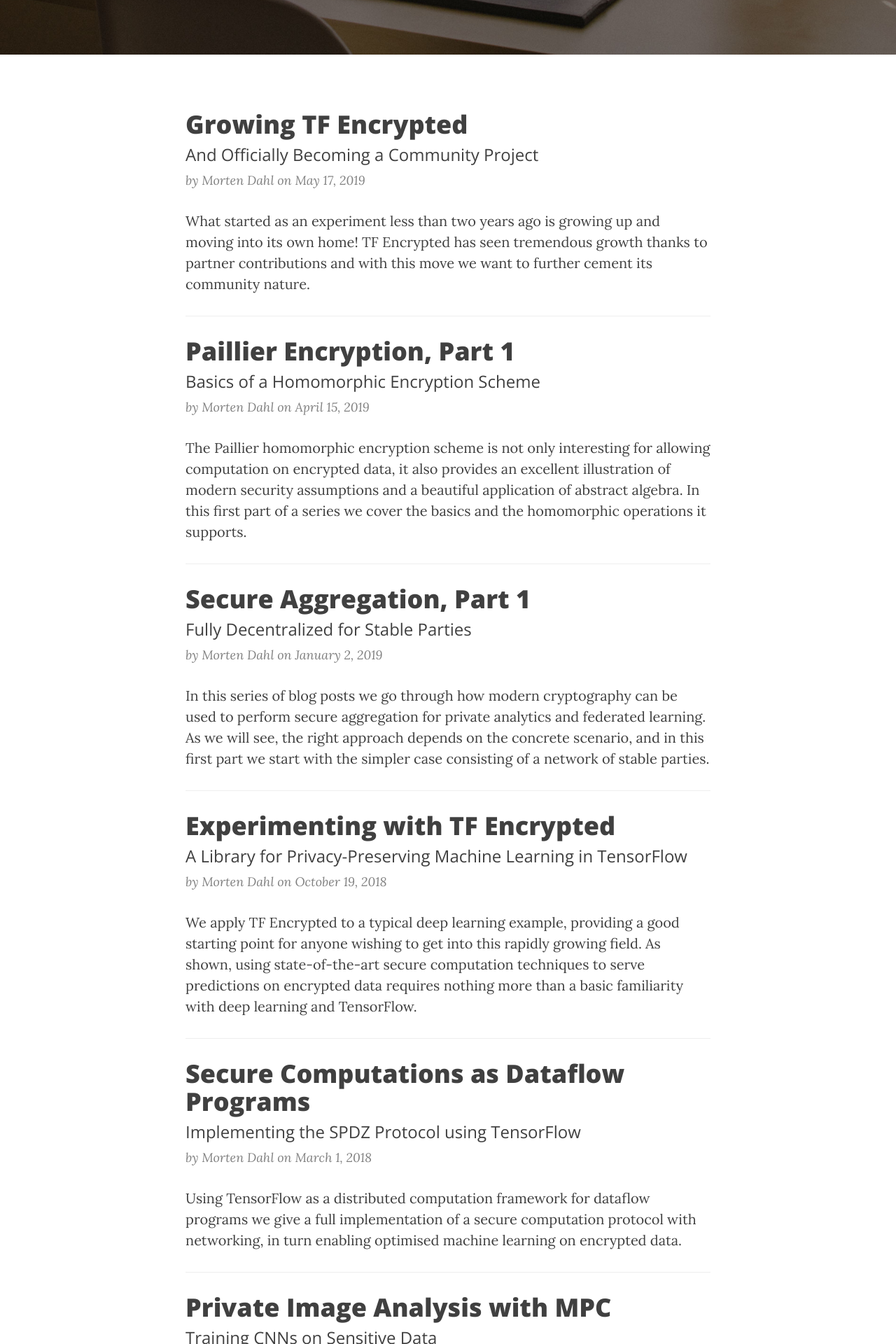
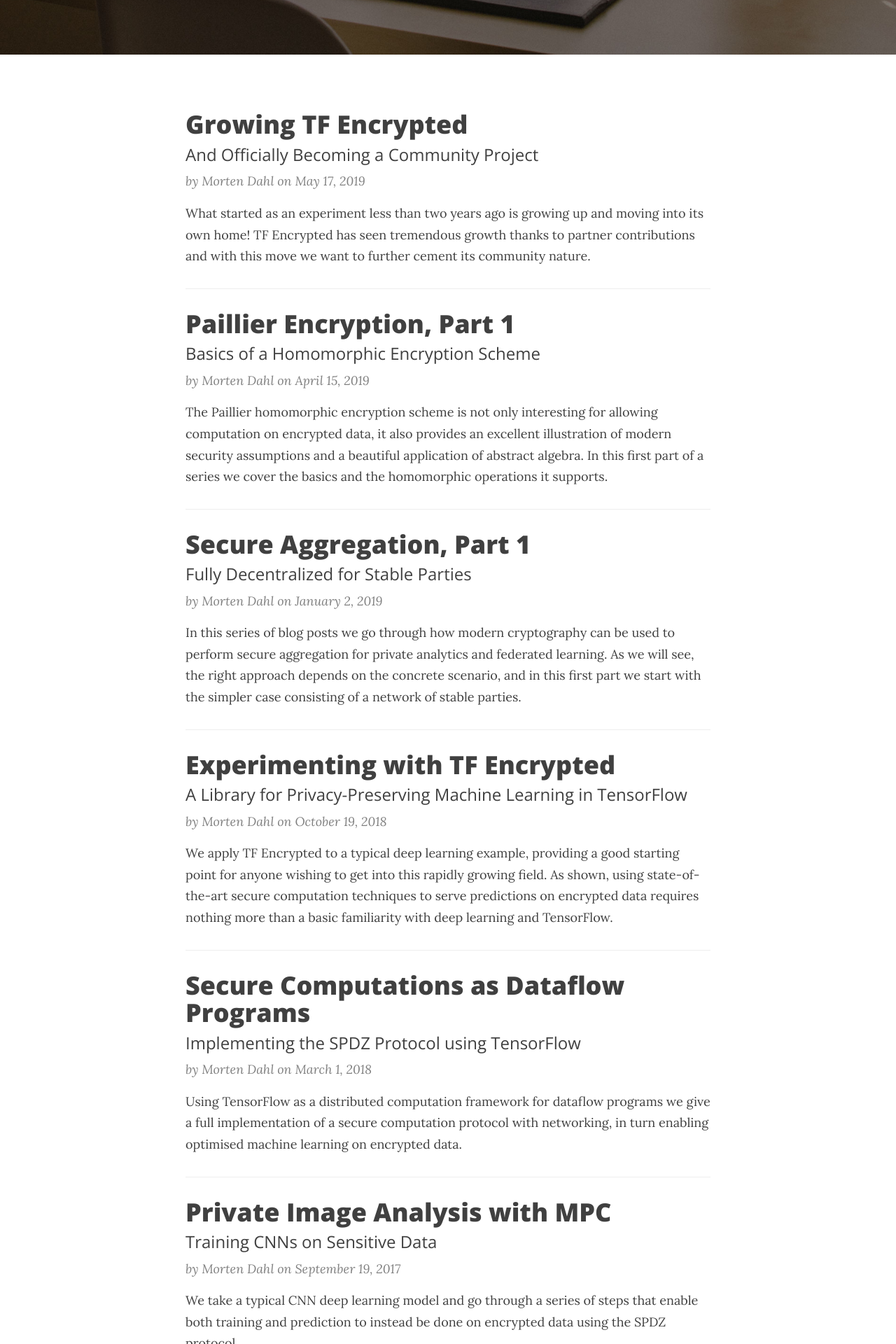
Before and after one commit to mortendahl/mortendahl.github.io, a Jekyll site: the page built from index.html, in a window 1280 px wide. Shown: the part 458-2378 px from the top of the page at 70% size. Built offline with Jekyll 4.4.1, drawn with Linux system fonts in a browser that asks for light colours; the list of posts is cut into pages by our own code.

Commit message:
Restore custom line spacing and post summary styles
Move the former hand edits into less/clean-blog.less so rebuilding keeps
them: 1.7 line height for paragraphs and list items, 18px post summaries,
and a 15px gap below the post meta line.

Co-Authored-By: Claude Opus 5.5 <noreply@anthropic.com>
Claude-Session: https://claude.ai/code/session_01AKNhECn2gq5tsfXEpYJ8Pq

```diff
--- a/css/clean-blog.css
+++ b/css/clean-blog.css
@@ -10,11 +10,14 @@ body {
   color: #404040;
 }
 p {
-  line-height: 1.5;
+  line-height: 1.7;
   margin: 30px 0;
 }
 p a {
   text-decoration: underline;
+}
+ol li {
+  line-height: 1.7;
 }
 h1,
 h2,
@@ -234,6 +237,7 @@ hr.small {
   font-size: 18px;
   font-style: italic;
   margin-top: 0;
+  margin-bottom: 15px;
 }
 .post-preview > .post-meta > a {
   text-decoration: none;
@@ -243,6 +247,10 @@ hr.small {
 .post-preview > .post-meta > a:focus {
   color: #0085A1;
   text-decoration: underline;
+}
+.post-preview > .post-summary {
+  font-size: 18px;
+  margin-top: 0;
 }
 @media only screen and (min-width: 768px) {
   .post-preview > a > .post-title {
```
Also changed, not shown: less/clean-blog.less (+10 -1 lines), css/clean-blog.min.css.
